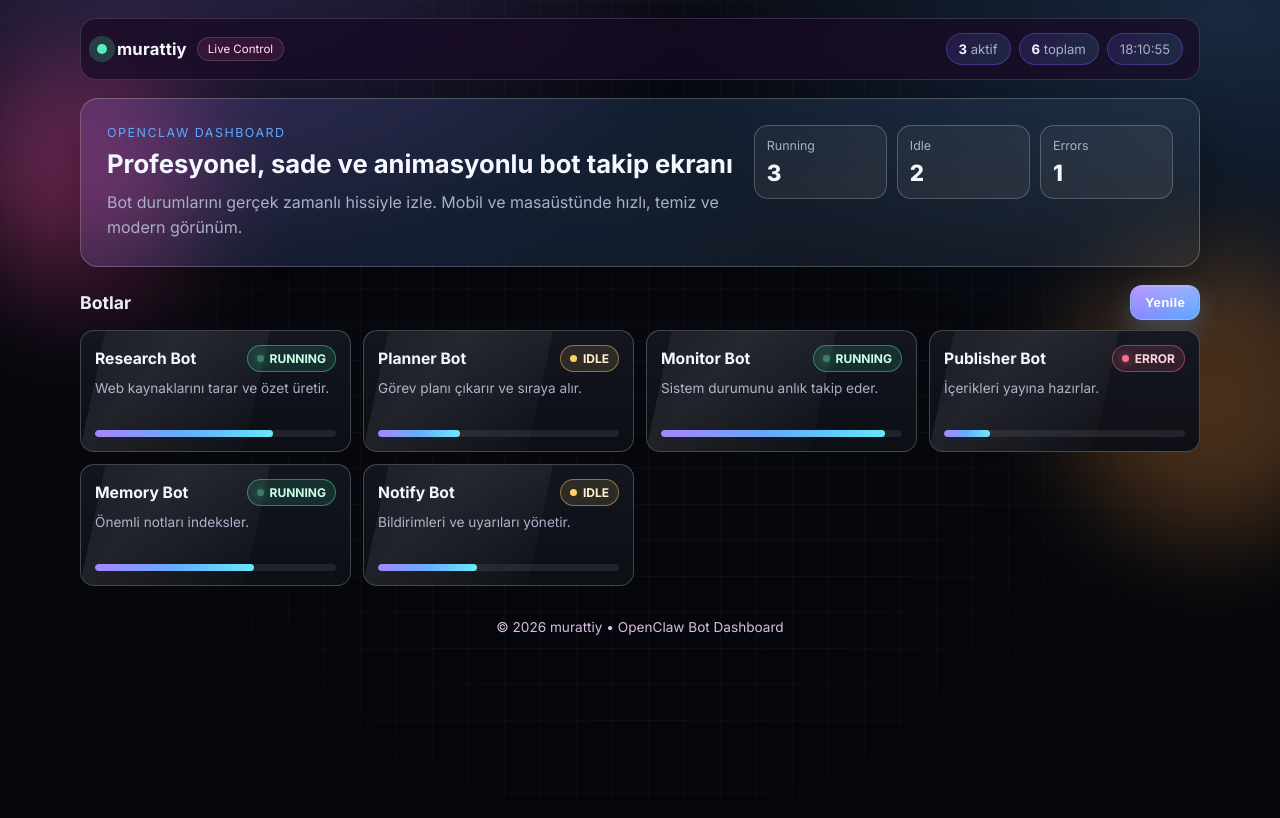
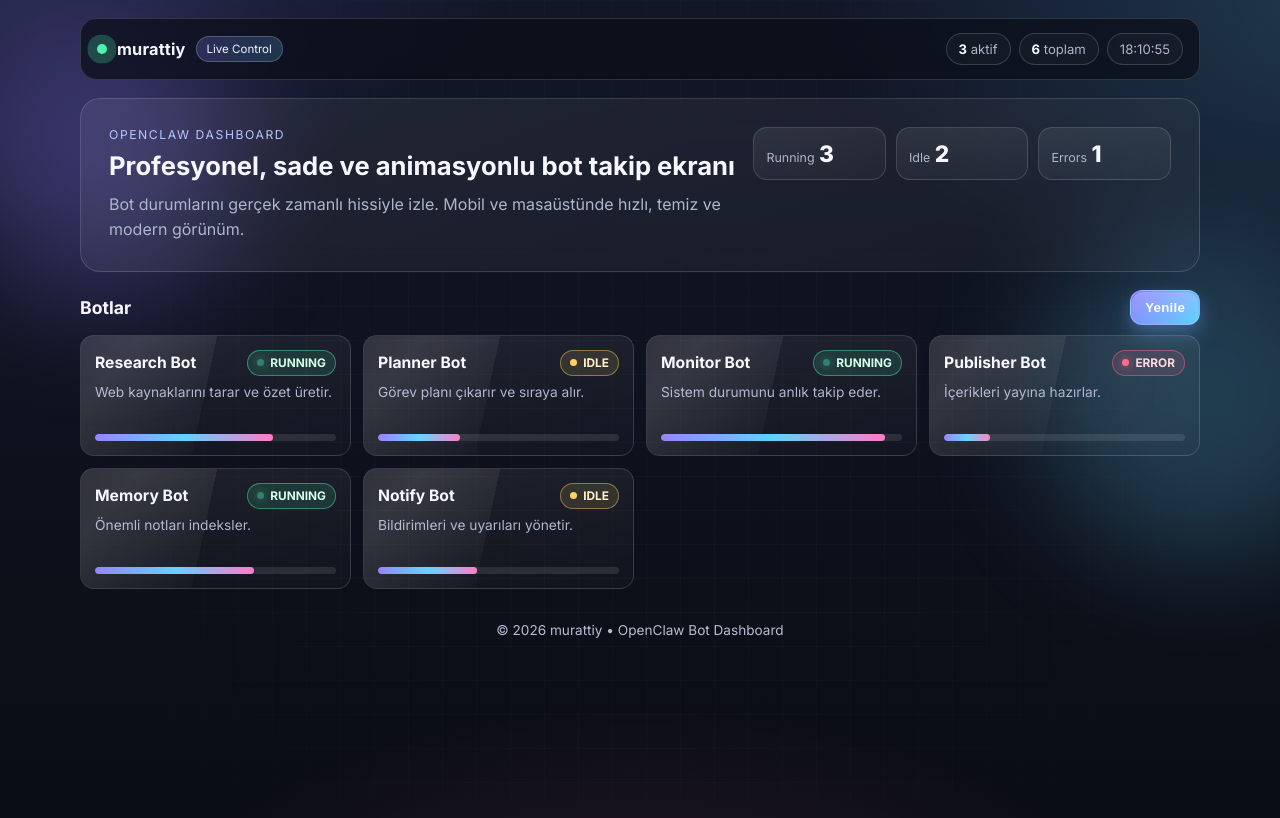
Before and after one commit to franticmurat-maker/franticmurat-maker.github.io, a plain HTML site: page index.html in a window 1280 px wide. Drawn offline with Linux system fonts and the light colour scheme.

Commit message:
Full premium redesign: cleaner modern glass aesthetic

```diff
--- a/style.css
+++ b/style.css
@@ -1,17 +1,15 @@
 :root {
-  --bg: #06070b;
-  --panel: rgba(14, 16, 24, 0.78);
-  --panel-solid: #11131d;
-  --panel-soft: rgba(255, 255, 255, 0.05);
-  --text: #f5f7ff;
-  --muted: #a8afc7;
+  --bg-1: #0b0d14;
+  --bg-2: #121728;
+  --surface: rgba(20, 24, 38, 0.72);
+  --surface-2: rgba(255, 255, 255, 0.04);
+  --text: #f7f8ff;
+  --muted: #aeb6cc;
   --line: rgba(255, 255, 255, 0.14);
-  --line-soft: rgba(255, 255, 255, 0.22);
-  --brand: #9f7bff;
-  --brand-2: #5ca9ff;
-  --brand-3: #ff6ea8;
-  --aqua: #67e8f9;
-  --ok: #56f0b6;
+  --brand: #8b7bff;
+  --brand-2: #5fd1ff;
+  --brand-3: #ff7bc8;
+  --ok: #4ff0b0;
   --warn: #ffd166;
   --err: #ff6b8a;
 }
@@ -20,116 +18,166 @@
 html, body { margin: 0; padding: 0; }
 body {
   font-family: Inter, system-ui, -apple-system, Segoe UI, Roboto, Arial, sans-serif;
-  background: radial-gradient(900px 520px at 14% -8%, rgba(159,123,255,.24), transparent 62%),
-              radial-gradient(900px 560px at 96% 2%, rgba(92,169,255,.2), transparent 62%),
-              linear-gradient(180deg, #070910 0%, #05060a 100%);
   color: var(--text);
   min-height: 100vh;
   overflow-x: hidden;
+  background:
+    radial-gradient(1000px 500px at -10% -10%, rgba(139,123,255,.25), transparent 65%),
+    radial-gradient(900px 500px at 110% 0%, rgba(95,209,255,.2), transparent 65%),
+    radial-gradient(800px 420px at 50% 120%, rgba(255,123,200,.12), transparent 65%),
+    linear-gradient(180deg, var(--bg-2), var(--bg-1));
 }
 
 .container { width: min(1120px, 92%); margin-inline: auto; }
 
 .bg-grid {
-  position: fixed; inset: 0;
-  background-image: linear-gradient(to right, rgba(255,255,255,.03) 1px, transparent 1px),
-                    linear-gradient(to bottom, rgba(255,255,255,.03) 1px, transparent 1px);
-  background-size: 36px 36px;
-  mask-image: radial-gradient(circle at center, black 40%, transparent 88%);
+  position: fixed; inset: 0; z-index: -3; pointer-events: none;
+  background-image:
+    linear-gradient(to right, rgba(255,255,255,.02) 1px, transparent 1px),
+    linear-gradient(to bottom, rgba(255,255,255,.02) 1px, transparent 1px);
+  background-size: 34px 34px;
+  mask-image: radial-gradient(circle at center, black 42%, transparent 90%);
+}
+
+.bg-orb {
+  position: fixed;
+  border-radius: 999px;
+  filter: blur(56px);
   pointer-events: none;
-  z-index: -3;
+  z-index: -2;
+  animation: orbFloat 16s ease-in-out infinite;
 }
-.bg-orb {
-  position: fixed; border-radius: 999px; filter: blur(50px); pointer-events: none; z-index: -2;
-  animation: drift 14s ease-in-out infinite;
-}
-.orb-1 { width: 220px; height: 220px; left: -40px; top: 80px; background: rgba(255,79,163,.35); }
-.orb-2 { width: 280px; height: 280px; right: -70px; top: 260px; background: rgba(255,159,67,.26); animation-delay: -7s; }
-@keyframes drift { 50% { transform: translateY(-18px) translateX(14px) scale(1.08); } }
+.orb-1 { width: 260px; height: 260px; left: -40px; top: 50px; background: rgba(139,123,255,.28); }
+.orb-2 { width: 320px; height: 320px; right: -80px; top: 240px; background: rgba(95,209,255,.22); animation-delay: -8s; }
+@keyframes orbFloat { 50% { transform: translateY(-14px) translateX(10px) scale(1.08); } }
 
 .glass {
-  background: var(--panel);
+  background: linear-gradient(160deg, rgba(255,255,255,.07), rgba(255,255,255,.03));
   border: 1px solid var(--line);
-  backdrop-filter: blur(12px);
-  -webkit-backdrop-filter: blur(12px);
-  border-radius: 18px;
+  border-radius: 20px;
+  backdrop-filter: blur(14px);
+  -webkit-backdrop-filter: blur(14px);
 }
 
 .topbar {
-  position: sticky; top: 0; z-index: 20;
   margin-top: 18px;
+  position: sticky;
+  top: 0;
+  z-index: 20;
+  display: flex;
+  justify-content: space-between;
+  align-items: center;
+  gap: 12px;
   padding: 14px 16px;
-  background: rgba(24, 10, 36, 0.72);
+  border-radius: 16px;
   border: 1px solid var(--line);
-  border-radius: 16px;
-  display: flex; justify-content: space-between; align-items: center; gap: 12px;
+  background: rgba(11, 14, 24, 0.72);
   backdrop-filter: blur(10px);
 }
+
 .brand-wrap { display: flex; align-items: center; gap: 10px; }
-.brand-wrap h1 { font-size: 1.04rem; margin: 0; letter-spacing: .2px; text-transform: lowercase; }
-.brand-dot { width: 10px; height: 10px; border-radius: 50%; background: var(--ok); box-shadow: 0 0 0 0 rgba(67,231,163,.65); }
+.brand-wrap h1 { margin: 0; text-transform: lowercase; letter-spacing: .2px; font-size: 1.02rem; }
+.brand-dot {
+  width: 10px; height: 10px; border-radius: 999px;
+  background: var(--ok);
+  box-shadow: 0 0 0 0 rgba(79,240,176,.7);
+}
 .pulse { animation: pulse 2.2s infinite; }
-@keyframes pulse { 70% { box-shadow: 0 0 0 12px rgba(67,231,163,0); } 100% { box-shadow: 0 0 0 0 rgba(67,231,163,0); } }
-.badge { font-size: .72rem; color: #ffe4f3; padding: 4px 10px; border: 1px solid var(--line); border-radius: 999px; background: rgba(255,79,163,.12); }
+@keyframes pulse { 70% { box-shadow: 0 0 0 14px rgba(79,240,176,0); } 100% { box-shadow: 0 0 0 0 rgba(79,240,176,0); } }
+
+.badge {
+  font-size: .72rem;
+  border-radius: 999px;
+  padding: 5px 10px;
+  color: #edf1ff;
+  border: 1px solid rgba(255,255,255,.2);
+  background: linear-gradient(120deg, rgba(139,123,255,.24), rgba(95,209,255,.2));
+}
+
 .top-stats { display: flex; gap: 8px; flex-wrap: wrap; justify-content: flex-end; }
 .chip {
-  font-size: .82rem; color: var(--muted);
-  border: 1px solid rgba(127,92,255,.35); border-radius: 999px; padding: 7px 12px;
-  background: linear-gradient(120deg, rgba(127,92,255,.16), rgba(85,230,255,.12));
+  border: 1px solid rgba(255,255,255,.16);
+  border-radius: 999px;
+  padding: 7px 12px;
+  color: var(--muted);
+  font-size: .82rem;
+  background: rgba(255,255,255,.03);
 }
 .chip span { color: var(--text); font-weight: 700; }
 
 .hero {
-  margin-top: 18px; padding: 26px; display: grid; grid-template-columns: 1.2fr .8fr; gap: 18px;
-  background: linear-gradient(145deg, rgba(159,123,255,.18), rgba(92,169,255,.14) 45%, var(--panel-soft));
-  border: 1px solid var(--line-soft);
-  box-shadow: 0 16px 40px rgba(0,0,0,.28);
+  margin-top: 18px;
+  padding: 28px;
+  display: grid;
+  grid-template-columns: 1.2fr .8fr;
+  gap: 18px;
 }
-.eyebrow { color: var(--brand-2); font-size: .78rem; letter-spacing: .12em; text-transform: uppercase; margin: 0 0 8px; }
-.hero h2 { margin: 0 0 10px; font-size: clamp(1.15rem, 2vw, 1.8rem); line-height: 1.25; }
-.sub { margin: 0; color: var(--muted); line-height: 1.55; }
-.hero-indicators { display: grid; grid-template-columns: repeat(3,1fr); gap: 10px; align-content: start; }
+
+.eyebrow {
+  margin: 0 0 8px;
+  text-transform: uppercase;
+  letter-spacing: .13em;
+  color: #b7c5ff;
+  font-size: .76rem;
+}
+.hero h2 {
+  margin: 0 0 10px;
+  font-size: clamp(1.18rem, 2vw, 1.9rem);
+  line-height: 1.25;
+}
+.sub { margin: 0; color: var(--muted); line-height: 1.58; }
+
+.hero-indicators {
+  display: grid;
+  grid-template-columns: repeat(3, 1fr);
+  gap: 10px;
+  align-content: start;
+}
 .kpi {
-  background: linear-gradient(160deg, rgba(255,255,255,.04), rgba(255,220,190,.08));
-  border: 1px solid var(--line-soft); border-radius: 14px;
-  padding: 12px; display: grid; gap: 6px;
+  border-radius: 14px;
+  padding: 12px;
+  border: 1px solid rgba(255,255,255,.14);
+  background: linear-gradient(165deg, rgba(255,255,255,.08), rgba(255,255,255,.03));
 }
 .kpi-title { color: var(--muted); font-size: .78rem; }
-.kpi-value { font-size: 1.4rem; font-weight: 800; }
+.kpi-value { font-size: 1.42rem; font-weight: 800; }
 
 .bots-section { margin-top: 18px; }
-.section-head { display: flex; justify-content: space-between; align-items: center; margin-bottom: 10px; }
+.section-head {
+  display: flex;
+  justify-content: space-between;
+  align-items: center;
+  margin-bottom: 10px;
+}
 .section-head h3 { margin: 0; font-size: 1.1rem; }
+
 .refresh-btn {
   position: relative;
-  border: 1px solid rgba(255,255,255,.25);
-  background: linear-gradient(135deg, #9f7bff 0%, #5ca9ff 100%);
-  color: #ffffff;
+  border: 1px solid rgba(255,255,255,.22);
+  border-radius: 12px;
   padding: 9px 14px;
-  border-radius: 12px;
-  cursor: pointer;
+  color: #fff;
   font-weight: 700;
   letter-spacing: .2px;
-  box-shadow: 0 10px 24px rgba(92,169,255,.28), inset 0 1px 0 rgba(255,255,255,.35);
-  transition: transform .2s ease, filter .2s ease, box-shadow .2s ease;
+  cursor: pointer;
+  background: linear-gradient(135deg, var(--brand), var(--brand-2));
+  box-shadow: 0 10px 24px rgba(95,209,255,.2), 0 6px 16px rgba(139,123,255,.24);
+  transition: transform .2s ease, box-shadow .2s ease, filter .2s ease;
 }
 .refresh-btn::before {
   content: "";
   position: absolute;
   inset: 1px;
   border-radius: 11px;
-  background: linear-gradient(180deg, rgba(255,255,255,.24), rgba(255,255,255,0));
+  background: linear-gradient(180deg, rgba(255,255,255,.2), rgba(255,255,255,0));
   pointer-events: none;
 }
 .refresh-btn:hover {
-  filter: saturate(1.08) brightness(1.05);
   transform: translateY(-2px);
-  box-shadow: 0 14px 28px rgba(92,169,255,.34), 0 0 18px rgba(159,123,255,.24);
+  filter: brightness(1.05);
+  box-shadow: 0 14px 30px rgba(95,209,255,.26), 0 8px 20px rgba(139,123,255,.28);
 }
-.refresh-btn:active {
-  transform: translateY(0);
-  box-shadow: 0 5px 14px rgba(92,169,255,.24), inset 0 1px 0 rgba(255,255,255,.25);
-}
+.refresh-btn:active { transform: translateY(0); }
 
 .bot-grid {
   display: grid;
@@ -138,39 +186,50 @@ body {
 }
 .bot-card {
   position: relative;
-  background: linear-gradient(180deg, rgba(20,23,34,.94), rgba(13,15,22,.96));
-  border: 1px solid var(--line-soft);
+  overflow: hidden;
   border-radius: 14px;
+  border: 1px solid rgba(255,255,255,.14);
   padding: 14px;
-  overflow: hidden;
+  background: linear-gradient(170deg, rgba(255,255,255,.07), rgba(255,255,255,.02));
   transition: transform .24s ease, border-color .24s ease, box-shadow .24s ease;
 }
-.bot-card:hover { transform: translateY(-4px); border-color: rgba(103,232,249,.5); box-shadow: 0 12px 32px rgba(0,0,0,.32), 0 0 20px rgba(159,123,255,.25); }
+.bot-card:hover {
+  transform: translateY(-4px);
+  border-color: rgba(95,209,255,.4);
+  box-shadow: 0 14px 34px rgba(0,0,0,.28), 0 0 20px rgba(139,123,255,.22);
+}
 .bot-card::after {
   content: "";
-  position: absolute; inset: -120% auto auto -40%;
-  width: 60%; height: 240%;
-  background: linear-gradient(120deg, transparent, rgba(255,255,255,.08), transparent);
+  position: absolute;
+  inset: -120% auto auto -50%;
+  width: 55%;
+  height: 240%;
+  background: linear-gradient(120deg, transparent, rgba(255,255,255,.11), transparent);
   transform: rotate(12deg);
-  animation: sheen 5s linear infinite;
+  animation: sheen 5.5s linear infinite;
 }
-@keyframes sheen { to { transform: translateX(260%) rotate(12deg); } }
+@keyframes sheen { to { transform: translateX(280%) rotate(12deg); } }
 
 .bot-top { display: flex; align-items: center; justify-content: space-between; gap: 8px; }
 .bot-name { margin: 0; font-size: .98rem; }
-.bot-desc { margin: 8px 0 12px; color: var(--muted); font-size: .85rem; min-height: 38px; }
+.bot-desc { margin: 8px 0 12px; color: var(--muted); font-size: .86rem; min-height: 38px; }
 
 .status-pill {
-  display: inline-flex; align-items: center; gap: 6px;
-  border-radius: 999px; padding: 5px 9px; font-size: .75rem; font-weight: 700;
+  display: inline-flex;
+  align-items: center;
+  gap: 6px;
+  border-radius: 999px;
+  padding: 5px 9px;
+  font-size: .74rem;
+  font-weight: 700;
   border: 1px solid;
 }
 .dot { width: 7px; height: 7px; border-radius: 50%; }
-.running { color: #cbffe8; border-color: rgba(67,231,163,.45); background: rgba(67,231,163,.13); }
+.running { color: #d5ffe9; border-color: rgba(79,240,176,.45); background: rgba(79,240,176,.12); }
 .running .dot { background: var(--ok); box-shadow: 0 0 10px var(--ok); animation: blink 1.2s infinite; }
 .idle { color: #fff2cc; border-color: rgba(255,209,102,.45); background: rgba(255,209,102,.12); }
 .idle .dot { background: var(--warn); }
-.error { color: #ffd6de; border-color: rgba(255,107,138,.45); background: rgba(255,107,138,.13); }
+.error { color: #ffd8e2; border-color: rgba(255,107,138,.45); background: rgba(255,107,138,.13); }
 .error .dot { background: var(--err); box-shadow: 0 0 10px rgba(255,107,138,.7); }
 @keyframes blink { 50% { opacity: .35; } }
 
@@ -178,18 +237,23 @@ body {
   margin-top: 8px;
   height: 7px;
   border-radius: 999px;
-  background: rgba(255,255,255,.08);
+  background: rgba(255,255,255,.1);
   overflow: hidden;
 }
 .bar {
   height: 100%;
   width: 0%;
   border-radius: inherit;
-  background: linear-gradient(90deg, var(--brand), var(--brand-2), var(--aqua));
+  background: linear-gradient(90deg, var(--brand), var(--brand-2), var(--brand-3));
   transition: width .65s ease;
 }
 
-.footer { color: #d8bfdc; font-size: .85rem; padding: 20px 0 26px; text-align: center; }
+.footer {
+  padding: 20px 0 26px;
+  text-align: center;
+  color: #b4bdd2;
+  font-size: .85rem;
+}
 
 @media (max-width: 900px) {
   .hero { grid-template-columns: 1fr; }
```
